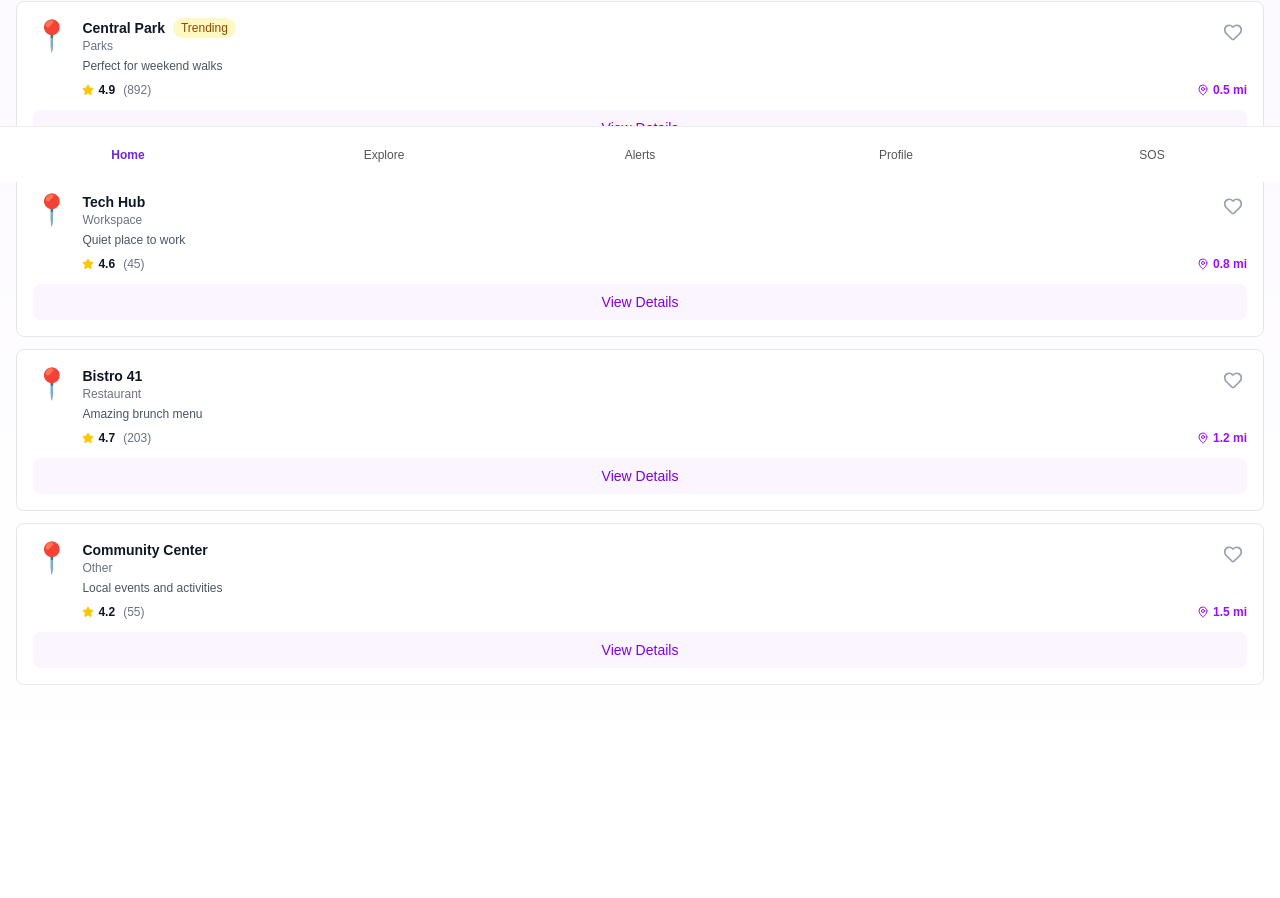
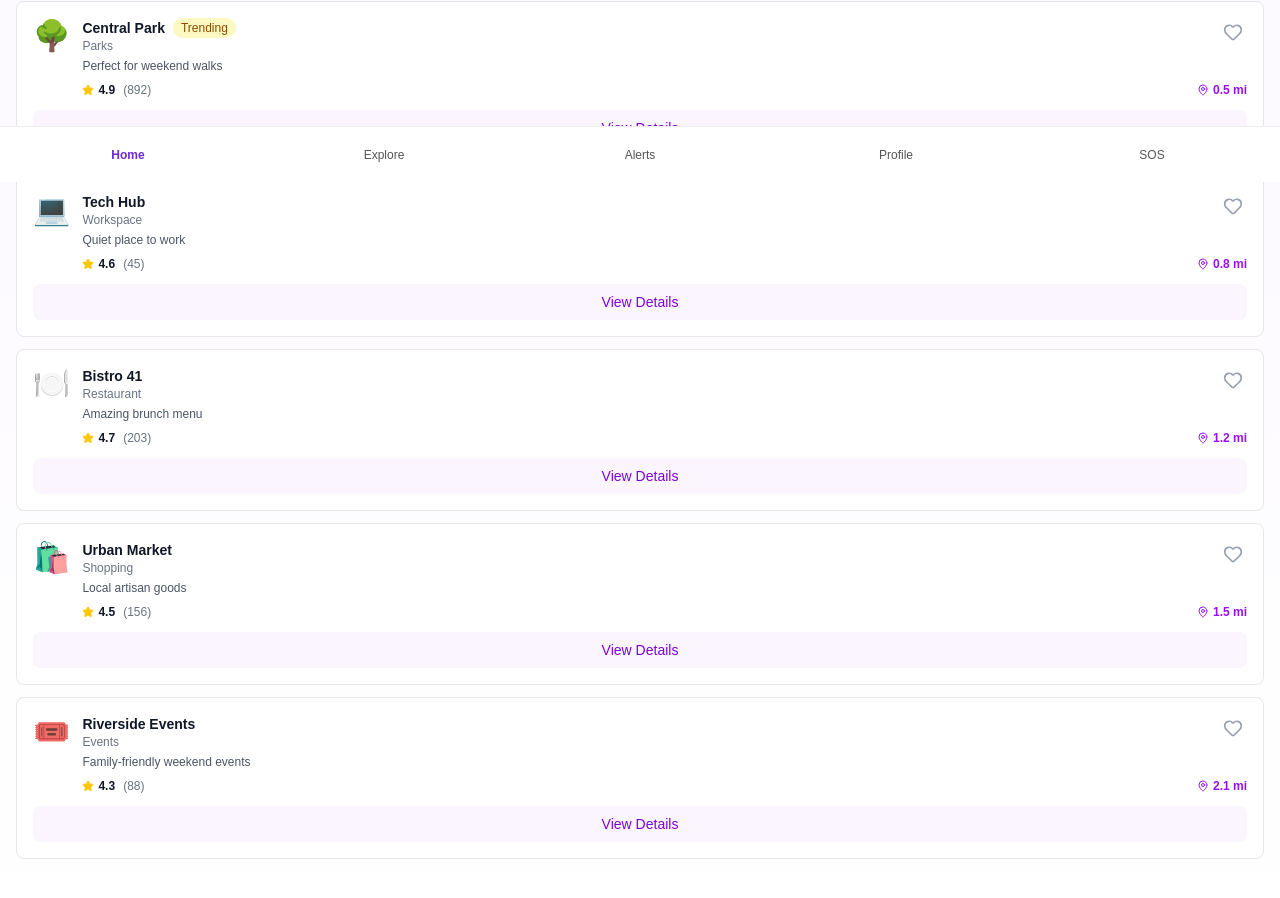
Before and after one commit to Foundzie/foundzie-v2, a Next.js app: page /mobile in a window 1280 px wide. Shown: the part 618-1516 px from the top of the page. Before the commit the page ends 1407 px from the top, so only its background shows below. Built offline with nearby package versions, Linux system fonts and the light colour scheme.

Commit message:
Unify Place type and add image for all mock places

```diff
--- a/src/app/data/places.ts
+++ b/src/app/data/places.ts
@@ -1,71 +1,92 @@
-// src/data/places.ts
-
-export type PlaceCategory =
-  | "Coffee"
-  | "Parks"
-  | "Workspace"
-  | "Restaurant"
-  | "Emergency"
-  | "Other";
+// src/app/data/places.ts
 
 export interface Place {
   id: number;
   name: string;
-  category: PlaceCategory;
-  distance: number; // miles / km later
+  category: string;
+  distance: number;
   rating: number;
   reviews: number;
-  image?: string;
+  image: string; // <- image is required
   trending?: boolean;
-  description?: string;
+  description: string;
+  openUntil?: string;
+  busy?: 'Quiet' | 'Moderate' | 'Busy';
 }
 
 export const mockPlaces: Place[] = [
   {
     id: 1,
-    name: "Sunny Café",
-    category: "Coffee",
+    name: 'Sunny Café',
+    category: 'Coffee',
     distance: 0.3,
     rating: 4.8,
     reviews: 124,
+    image: '☕',
     trending: true,
-    description: "Cozy spot with great vibes",
+    description: 'Cozy spot with great vibes',
+    openUntil: '9:00 PM',
+    busy: 'Moderate',
   },
   {
     id: 2,
-    name: "Central Park",
-    category: "Parks",
+    name: 'Central Park',
+    category: 'Parks',
     distance: 0.5,
     rating: 4.9,
     reviews: 892,
+    image: '🌳',
     trending: true,
-    description: "Perfect for weekend walks",
+    description: 'Perfect for weekend walks',
+    openUntil: 'Always open',
+    busy: 'Quiet',
   },
   {
     id: 3,
-    name: "Tech Hub",
-    category: "Workspace",
+    name: 'Tech Hub',
+    category: 'Workspace',
     distance: 0.8,
     rating: 4.6,
     reviews: 45,
-    description: "Quiet place to work",
+    image: '💻',
+    description: 'Quiet place to work',
+    openUntil: '10:00 PM',
+    busy: 'Quiet',
   },
   {
     id: 4,
-    name: "Bistro 41",
-    category: "Restaurant",
+    name: 'Bistro 41',
+    category: 'Restaurant',
     distance: 1.2,
     rating: 4.7,
     reviews: 203,
-    description: "Amazing brunch menu",
+    image: '🍽️',
+    description: 'Amazing brunch menu',
+    openUntil: '11:00 PM',
+    busy: 'Busy',
   },
   {
     id: 5,
-    name: "Community Center",
-    category: "Other",
+    name: 'Urban Market',
+    category: 'Shopping',
     distance: 1.5,
-    rating: 4.2,
-    reviews: 55,
-    description: "Local events and activities",
+    rating: 4.5,
+    reviews: 156,
+    image: '🛍️',
+    description: 'Local artisan goods',
+    openUntil: '10:00 PM',
+    busy: 'Moderate',
+  },
+  {
+    id: 6,
+    name: 'Riverside Events',
+    category: 'Events',
+    distance: 2.1,
+    rating: 4.3,
+    reviews: 88,
+    image: '🎟️',
+    description: 'Family-friendly weekend events',
+    openUntil: '8:00 PM',
+    busy: 'Moderate',
   },
 ];
```
